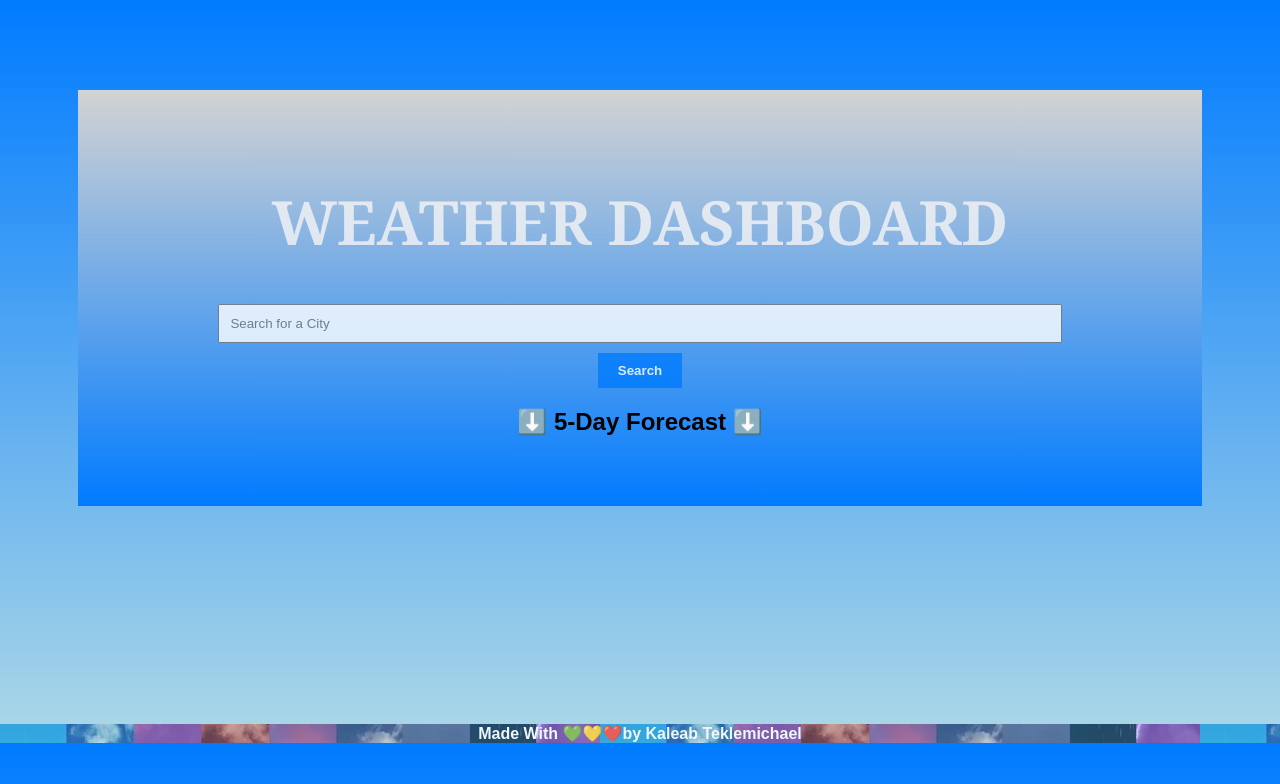
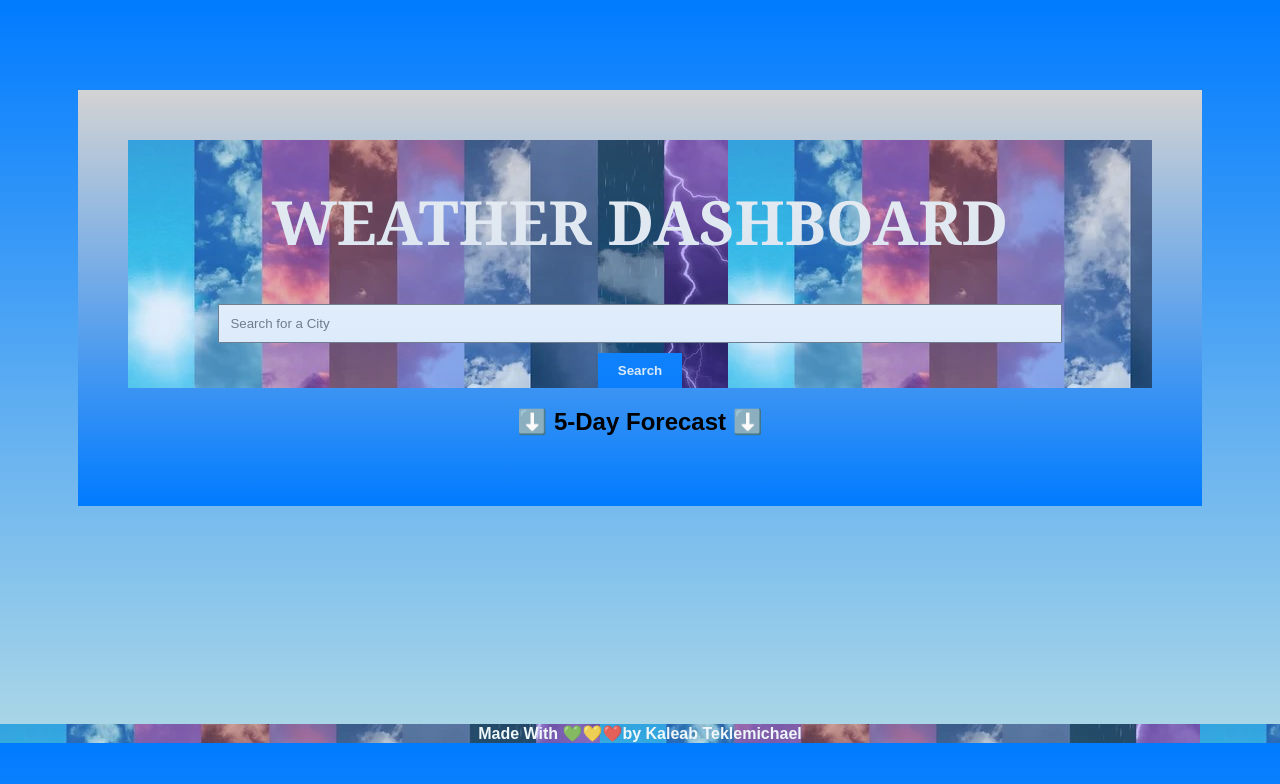
Before and after one commit to Baelak/KT-M6-weather-Dashboard, a plain HTML site: page index.html in a window 1280 px wide. Drawn offline with Linux system fonts and the light colour scheme.

Commit message:
path fix

```diff
--- a/assets/css/styles.css
+++ b/assets/css/styles.css
@@ -35,7 +35,7 @@ div.container{
     flex-direction: column;
     align-items: center;
     margin-bottom: 20px;
-    background: url(../assets/img/weather.png);
+    background: url(../img/weather.png);
     opacity: 0.8;
 
 }
```
